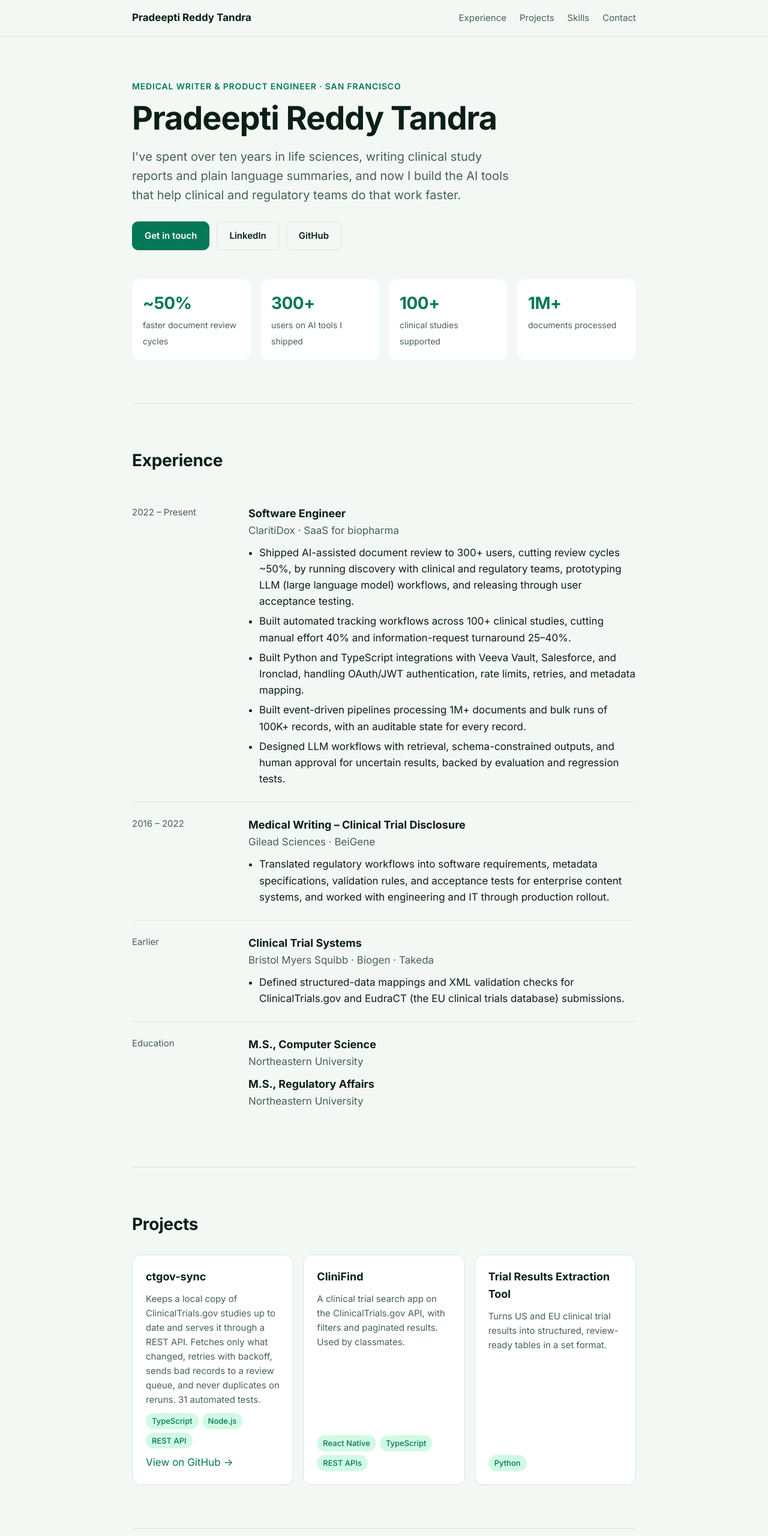
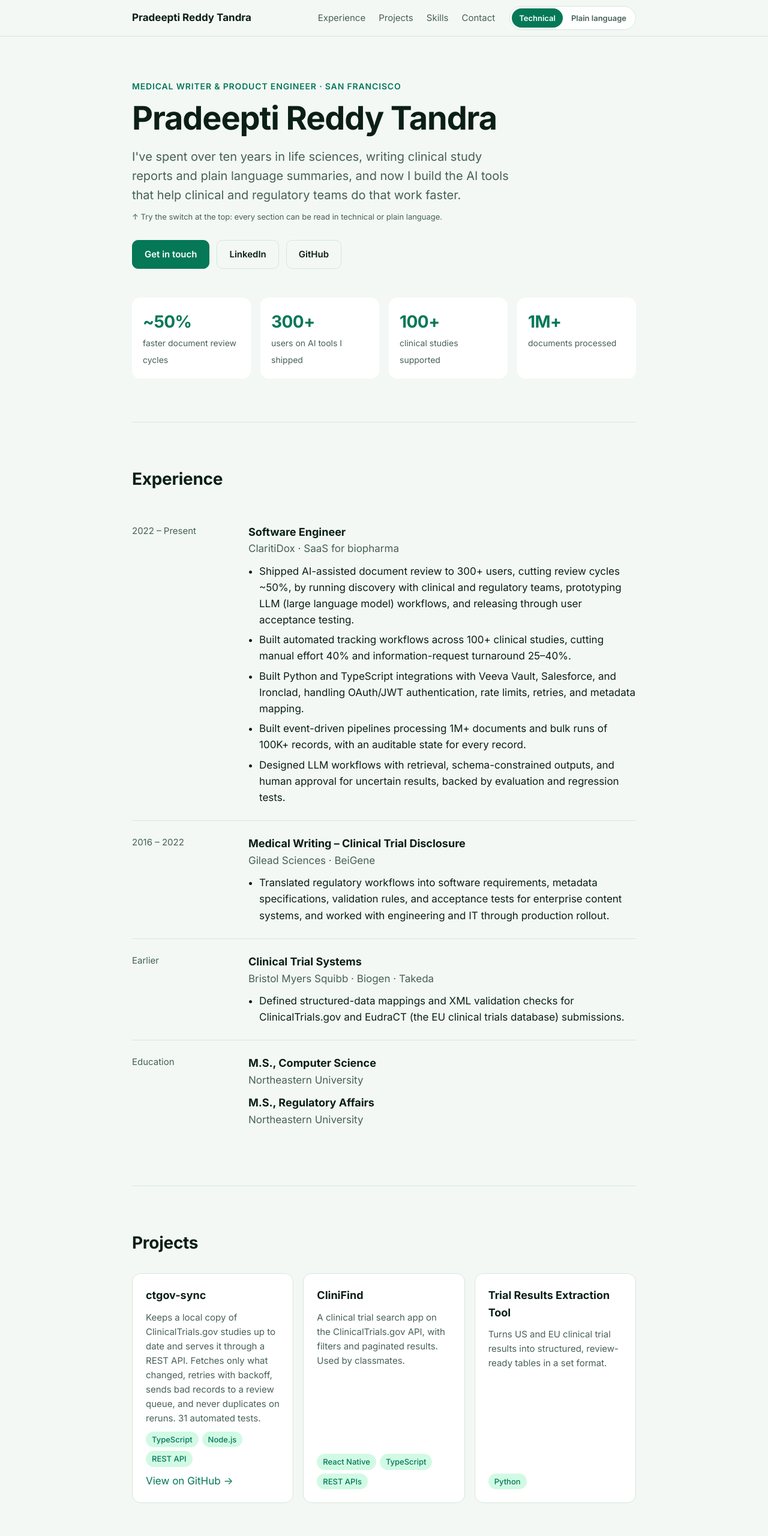
Before and after one commit to pradeeptireddy/pradeeptireddy.github.io, a plain HTML site: page index.html in a window 1280 px wide. Shown: the top 2560 px of the page at 60% size. Drawn offline with Linux system fonts and the light colour scheme.

Commit message:
Add Technical / Plain language reading switch
Co-Authored-By: Claude Opus 5.5 <noreply@anthropic.com>
Claude-Session: https://claude.ai/code/session_01WN3AnyRXseJZfBDuWX18xS

```diff
--- a/index.html
+++ b/index.html
@@ -44,7 +44,7 @@
     header { position: sticky; top: 0; background: color-mix(in srgb, var(--bg) 90%, transparent); backdrop-filter: blur(8px); border-bottom: 1px solid var(--border); z-index: 10; }
     header .wrap { display: flex; justify-content: space-between; align-items: center; height: 60px; gap: 16px; }
     .logo { font-weight: 700; color: var(--text); }
-    nav { display: flex; gap: 22px; overflow-x: auto; }
+    nav { display: flex; gap: 22px; overflow-x: auto; margin-left: auto; margin-right: 8px; }
     nav a { color: var(--muted); font-size: 15px; white-space: nowrap; }
     nav a:hover { color: var(--text); text-decoration: none; }
 
@@ -108,6 +108,14 @@
     textarea { min-height: 130px; resize: vertical; }
     #form-status { font-size: 15px; color: var(--muted); }
 
+    /* ===== TECHNICAL / PLAIN LANGUAGE SWITCH ===== */
+    .plain { display: none; }
+    body.plain-mode .plain { display: inline; }
+    body.plain-mode .tech { display: none; }
+    .switch { display: inline-flex; background: var(--surface); border: 1px solid var(--border); border-radius: 999px; padding: 3px; gap: 2px; }
+    .switch button { font: inherit; font-size: 13px; font-weight: 600; border: 0; background: transparent; color: var(--muted); padding: 6px 12px; border-radius: 999px; cursor: pointer; white-space: nowrap; }
+    .switch button[aria-pressed="true"] { background: var(--accent); color: #fff; }
+    .switch-hint { font-size: 13px; color: var(--muted); margin-top: 10px; }
     footer { border-top: 1px solid var(--border); padding: 28px 0; font-size: 14px; color: var(--muted); }
 
     /* ===== PHONES: stack into one column ===== */
@@ -115,6 +123,7 @@
       nav { display: none; }
       section { padding: 52px 0; }
       .stats { grid-template-columns: repeat(2, 1fr); }
+      .logo { display: none; }
       .job, .skill-group, .contact { grid-template-columns: 1fr; gap: 8px; }
       .contact { gap: 28px; }
     }
@@ -132,6 +141,10 @@
         <a href="#skills">Skills</a>
         <a href="#contact">Contact</a>
       </nav>
+      <div class="switch" role="group" aria-label="Reading level">
+        <button type="button" data-mode="tech" aria-pressed="true">Technical</button>
+        <button type="button" data-mode="plain" aria-pressed="false">Plain language</button>
+      </div>
     </div>
   </header>
 
@@ -141,7 +154,8 @@
     <section>
       <p class="eyebrow">Medical Writer &amp; Product Engineer · San Francisco</p>
       <h1>Pradeepti Reddy Tandra</h1>
-      <p class="lead">I've spent over ten years in life sciences, writing clinical study reports and plain language summaries, and now I build the AI tools that help clinical and regulatory teams do that work faster.</p>
+      <p class="lead"><span class="tech">I've spent over ten years in life sciences, writing clinical study reports and plain language summaries, and now I build the AI tools that help clinical and regulatory teams do that work faster.</span><span class="plain">For ten years I wrote the documents that explain clinical trials to regulators and patients. Now I build software that helps teams write and check those documents faster.</span></p>
+      <p class="switch-hint">↑ Try the switch at the top: every section can be read in technical or plain language.</p>
       <div class="btn-row">
         <a class="btn" href="#contact">Get in touch</a>
         <a class="btn ghost" href="https://www.linkedin.com/in/pradeeptireddy" target="_blank" rel="noopener">LinkedIn</a>
@@ -166,11 +180,11 @@
           <h3>Software Engineer</h3>
           <p class="where">ClaritiDox · SaaS for biopharma</p>
           <ul>
-            <li>Shipped AI-assisted document review to 300+ users, cutting review cycles ~50%, by running discovery with clinical and regulatory teams, prototyping LLM (large language model) workflows, and releasing through user acceptance testing.</li>
-            <li>Built automated tracking workflows across 100+ clinical studies, cutting manual effort 40% and information-request turnaround 25–40%.</li>
-            <li>Built Python and TypeScript integrations with Veeva Vault, Salesforce, and Ironclad, handling OAuth/JWT authentication, rate limits, retries, and metadata mapping.</li>
-            <li>Built event-driven pipelines processing 1M+ documents and bulk runs of 100K+ records, with an auditable state for every record.</li>
-            <li>Designed LLM workflows with retrieval, schema-constrained outputs, and human approval for uncertain results, backed by evaluation and regression tests.</li>
+            <li><span class="tech">Shipped AI-assisted document review to 300+ users, cutting review cycles ~50%, by running discovery with clinical and regulatory teams, prototyping LLM (large language model) workflows, and releasing through user acceptance testing.</span><span class="plain">Built an AI helper that reviews documents. Over 300 people use it, and it cut review time roughly in half.</span></li>
+            <li><span class="tech">Built automated tracking workflows across 100+ clinical studies, cutting manual effort 40% and information-request turnaround 25–40%.</span><span class="plain">Made paperwork tracking automatic for 100+ clinical studies, so teams spend 40% less time on it and get answers 25–40% faster.</span></li>
+            <li><span class="tech">Built Python and TypeScript integrations with Veeva Vault, Salesforce, and Ironclad, handling OAuth/JWT authentication, rate limits, retries, and metadata mapping.</span><span class="plain">Connected the different software systems drug companies use, so information moves between them on its own, safely.</span></li>
+            <li><span class="tech">Built event-driven pipelines processing 1M+ documents and bulk runs of 100K+ records, with an auditable state for every record.</span><span class="plain">Built systems that have moved over a million documents, keeping a record of every step so nothing gets lost.</span></li>
+            <li><span class="tech">Designed LLM workflows with retrieval, schema-constrained outputs, and human approval for uncertain results, backed by evaluation and regression tests.</span><span class="plain">Designed the AI to ask a person whenever it isn't sure, and built tests that catch its mistakes before users ever see them.</span></li>
           </ul>
         </div>
       </div>
@@ -181,7 +195,7 @@
           <h3>Medical Writing – Clinical Trial Disclosure</h3>
           <p class="where">Gilead Sciences · BeiGene</p>
           <ul>
-            <li>Translated regulatory workflows into software requirements, metadata specifications, validation rules, and acceptance tests for enterprise content systems, and worked with engineering and IT through production rollout.</li>
+            <li><span class="tech">Translated regulatory workflows into software requirements, metadata specifications, validation rules, and acceptance tests for enterprise content systems, and worked with engineering and IT through production rollout.</span><span class="plain">Wrote and published clinical trial results for regulators and the public, and told software teams exactly what their tools needed to do.</span></li>
           </ul>
         </div>
       </div>
@@ -192,7 +206,7 @@
           <h3>Clinical Trial Systems</h3>
           <p class="where">Bristol Myers Squibb · Biogen · Takeda</p>
           <ul>
-            <li>Defined structured-data mappings and XML validation checks for ClinicalTrials.gov and EudraCT (the EU clinical trials database) submissions.</li>
+            <li><span class="tech">Defined structured-data mappings and XML validation checks for ClinicalTrials.gov and EudraCT (the EU clinical trials database) submissions.</span><span class="plain">Made sure trial information was formatted correctly before it went to the public trial registries in the US and Europe.</span></li>
           </ul>
         </div>
       </div>
@@ -214,18 +228,18 @@
       <div class="cards">
         <div class="card">
           <h3>ctgov-sync</h3>
-          <p>Keeps a local copy of ClinicalTrials.gov studies up to date and serves it through a REST API. Fetches only what changed, retries with backoff, sends bad records to a review queue, and never duplicates on reruns. 31 automated tests.</p>
+          <p><span class="tech">Keeps a local copy of ClinicalTrials.gov studies up to date and serves it through a REST API. Fetches only what changed, retries with backoff, sends bad records to a review queue, and never duplicates on reruns. 31 automated tests.</span><span class="plain">Keeps a copy of the public clinical trials database fresh by downloading only what changed. 31 automatic tests double-check that it works.</span></p>
           <div class="chips"><span class="chip">TypeScript</span><span class="chip">Node.js</span><span class="chip">REST API</span></div>
           <a href="https://github.com/pradeeptireddy/ctgov-sync" target="_blank" rel="noopener">View on GitHub →</a>
         </div>
         <div class="card">
           <h3>CliniFind</h3>
-          <p>A clinical trial search app on the ClinicalTrials.gov API, with filters and paginated results. Used by classmates.</p>
+          <p><span class="tech">A clinical trial search app on the ClinicalTrials.gov API, with filters and paginated results. Used by classmates.</span><span class="plain">A phone app that helps people search for clinical trials. My classmates used it.</span></p>
           <div class="chips"><span class="chip">React Native</span><span class="chip">TypeScript</span><span class="chip">REST APIs</span></div>
         </div>
         <div class="card">
           <h3>Trial Results Extraction Tool</h3>
-          <p>Turns US and EU clinical trial results into structured, review-ready tables in a set format.</p>
+          <p><span class="tech">Turns US and EU clinical trial results into structured, review-ready tables in a set format.</span><span class="plain">Turns messy trial results from the US and Europe into tidy tables that are ready to review.</span></p>
           <div class="chips"><span class="chip">Python</span></div>
         </div>
       </div>
@@ -318,6 +332,16 @@
       status.textContent = "Couldn't send. Please email me instead.";
     }
   });
+
+  // Technical / Plain language switch: adds or removes the "plain-mode" label on the page
+  document.querySelectorAll(".switch button").forEach(btn => {
+    btn.addEventListener("click", () => {
+      const plain = btn.dataset.mode === "plain";
+      document.body.classList.toggle("plain-mode", plain);
+      document.querySelectorAll(".switch button").forEach(b =>
+        b.setAttribute("aria-pressed", String(b === btn)));
+    });
+  });
 </script>
 </body>
 </html>
```
